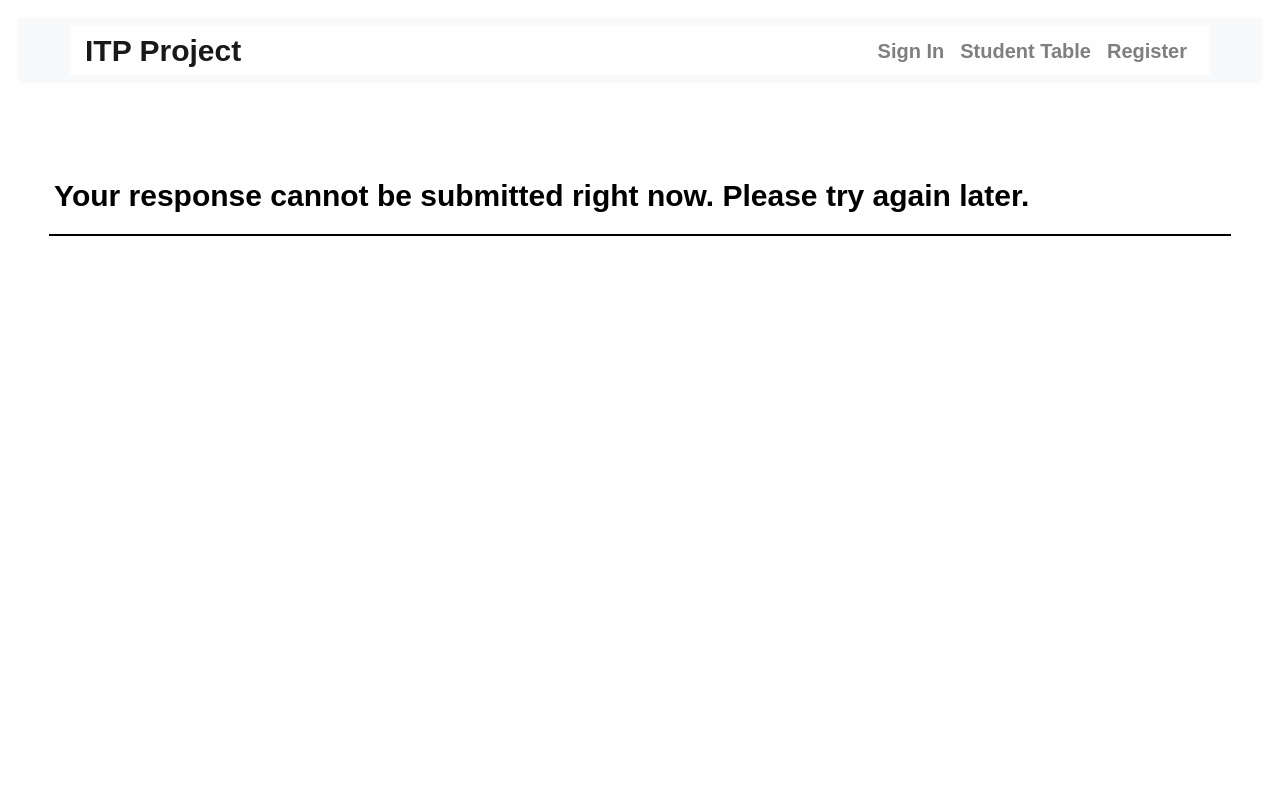
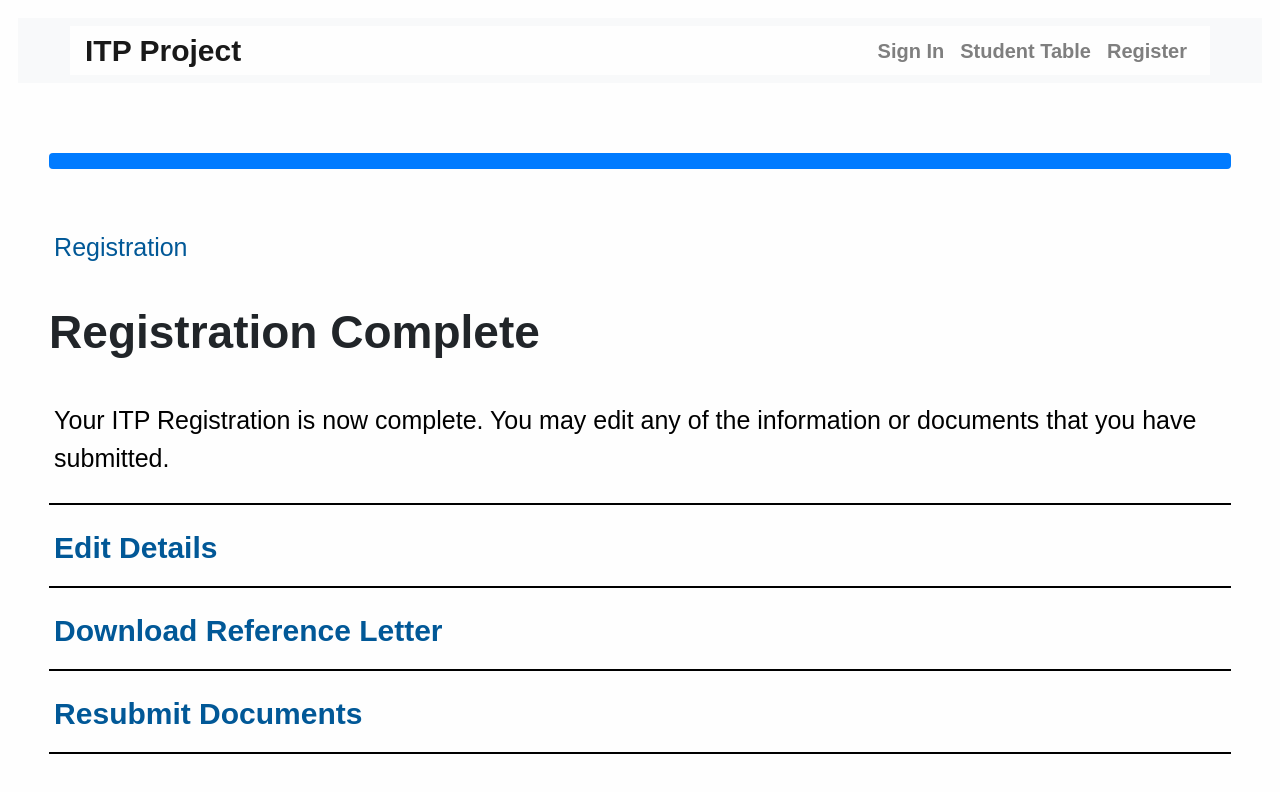
Before and after one commit to MikailBusst/itpproject, an Angular app in the folder angularcomponents/itpproject/: page / in a window 1280 px wide. Shown: the top 792 px of the page. Built offline with nearby package versions, Linux system fonts and the light colour scheme.

Commit message:
Added the registration_complete component.

```diff
--- a/angularcomponents/itpproject/src/app/app.component.html
+++ b/angularcomponents/itpproject/src/app/app.component.html
@@ -1,6 +1,6 @@
 <html>
 
-<app-registration-failure></app-registration-failure>
+<app-registration-complete></app-registration-complete>
 
 <router-outlet></router-outlet>
 
--- a/angularcomponents/itpproject/src/app/app.module.ts
+++ b/angularcomponents/itpproject/src/app/app.module.ts
@@ -8,6 +8,7 @@ import { MenuComponent } from './menu/menu.component';
 import { AaWaitComponent } from './aa-wait/aa-wait.component';
 import { ItpAdvisorAssignComponent } from './itp-advisor-assign/itp-advisor-assign.component';
 import { RegistrationFailureComponent } from './registration-failure/registration-failure.component';
+import { RegistrationCompleteComponent } from './registration-complete/registration-complete.component';
 
 @NgModule({
   declarations: [
@@ -16,7 +17,8 @@ import { RegistrationFailureComponent } from './registration-failure/registratio
     MenuComponent,
     AaWaitComponent,
     ItpAdvisorAssignComponent,
-    RegistrationFailureComponent
+    RegistrationFailureComponent,
+    RegistrationCompleteComponent
   ],
   imports: [
     BrowserModule,
--- /dev/null
+++ b/angularcomponents/itpproject/src/app/registration-complete/registration-complete.component.css
@@ -0,0 +1,6 @@
+@import url("../../../node_modules/bootstrap/dist/css/bootstrap.min.css");
+@import url("../../styles.css");
+
+.progress-bar {
+    width: 100%;
+}
--- /dev/null
+++ b/angularcomponents/itpproject/src/app/registration-complete/registration-complete.component.html
@@ -0,0 +1,37 @@
+<body>
+    <app-menu></app-menu>
+
+      <div class="main">
+          <div class="progress">
+            <div class="progress-bar" role="progressbar" aria-valuenow="70" aria-valuemin="0" aria-valuemax="100" style="width:100%">
+              <span class="sr-only">100% Complete</span>
+            </div>
+          </div>
+
+          <div class="card" style="border-bottom: none;">
+              <p class="subheader">Registration</p>
+          </div>
+          <div class="title" style="margin-top: 20px; margin-bottom: 20px;">
+             <h1 style="font-size: 46px;">Registration Complete</h1>
+         </div>
+         <div class="card" style="border-bottom: 2px solid black; padding-bottom: 10px">
+             <p class="subheader-bottom">Your ITP Registration is now complete. You may edit any of the information or documents that you have submitted.</p>
+         </div>
+
+         <a href="edit_details.html">
+             <div class="card" id="link-card" style="margin-top: -20px;">
+                 <p style="color: #015897;">Edit Details</p>
+             </div>
+         </a>
+         <a href="redownload_reference.html">
+             <div class="card" id="link-card" style="margin-top: -20px;">
+                 <p style="color: #015897;">Download Reference Letter</p>
+              </div>
+         </a>
+         <a href="resubmit_documents.html">
+             <div class="card" id="link-card" style="margin-top: -20px; margin-bottom: 100px;">
+                 <p style="color: #015897;">Resubmit Documents</p>
+             </div>
+          </a>
+      </div>
+</body>
--- /dev/null
+++ b/angularcomponents/itpproject/src/app/registration-complete/registration-complete.component.ts
@@ -0,0 +1,15 @@
+import { Component, OnInit } from '@angular/core';
+
+@Component({
+  selector: 'app-registration-complete',
+  templateUrl: './registration-complete.component.html',
+  styleUrls: ['./registration-complete.component.css']
+})
+export class RegistrationCompleteComponent implements OnInit {
+
+  constructor() { }
+
+  ngOnInit(): void {
+  }
+
+}
```
Also changed, not shown: 1 other file (tests, documents, lock files or other folders).
